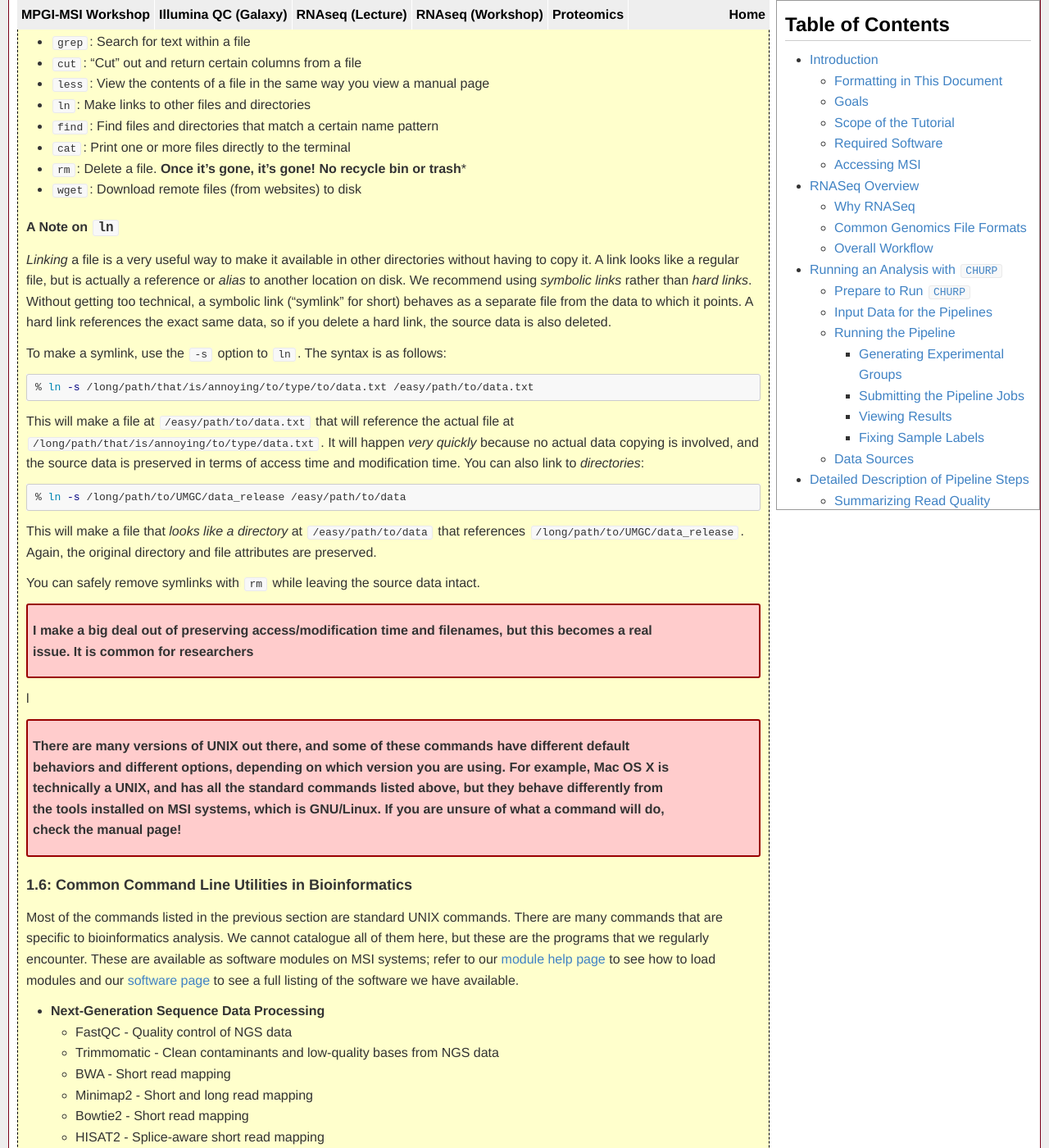
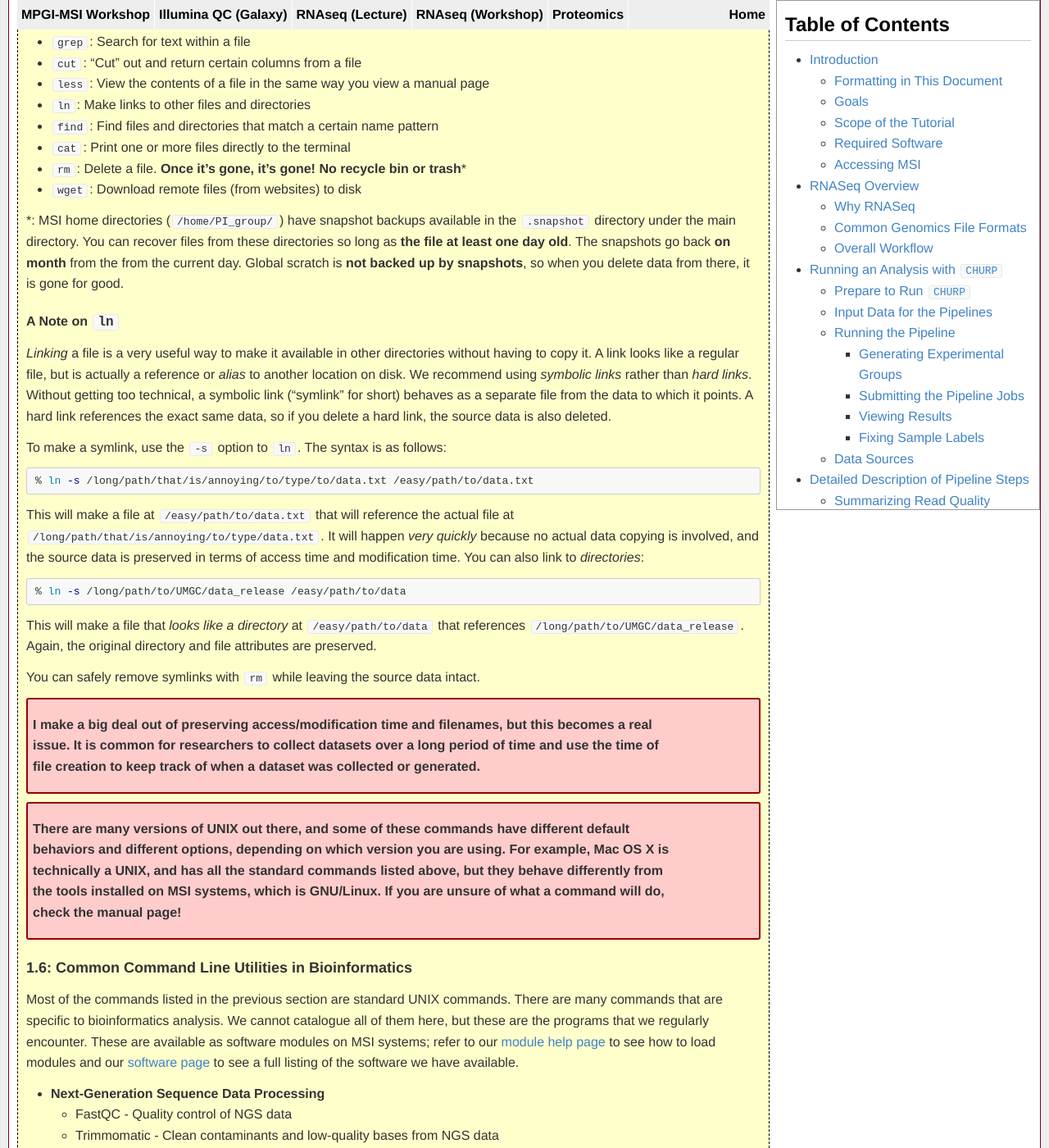
Before and after one commit to msi-ris/Tutorials, a Jekyll site: the page built from rnaseq_cmd_beta.md, in a window 1280 px wide and 1400 px high, scrolled down 14665 px. Shown: the whole window at 82% size. Built offline with Jekyll 4.4.1, drawn with Linux system fonts in a browser that asks for light colours; some of the changed text lies outside the part shown.

Commit message:
Update rnaseq beta

```diff
--- a/rnaseq_cmd_beta.md
+++ b/rnaseq_cmd_beta.md
@@ -472,6 +472,13 @@ entire file into memory.
 - `rm`: Delete a file. **Once it's gone, it's gone! No recycle bin or trash**\*
 - `wget`: Download remote files (from websites) to disk
 
+\*: MSI home directories (`/home/PI_group/`) have snapshot backups available in
+the `.snapshot` directory under the main directory. You can recover files from
+these directories so long as **the file at least one day old**. The snapshots
+go back **on month** from the from the current day. Global scratch is
+**not backed up by snapshots**, so when you delete data from there, it is gone
+for good.
+
 #### A Note on `ln`
 *Linking* a file is a very useful way to make it available in other directories
 without having to copy it. A link looks like a regular file, but is actually
@@ -506,9 +513,11 @@ You can safely remove symlinks with `rm` while leaving the source data intact.
 <div class="warn" markdown="1">
 
 I make a big deal out of preserving access/modification time and filenames, but
-this becomes a real issue. It is common for researchers
-
-</div>l
+this becomes a real issue. It is common for researchers to collect datasets
+over a long period of time and use the time of file creation to keep track of
+when a dataset was collected or generated.
+
+</div>
 
 <div class="warn" markdown="1">
 
```
Also changed, not shown: other parts of rnaseq_cmd_beta.md (+4 -4 lines).
